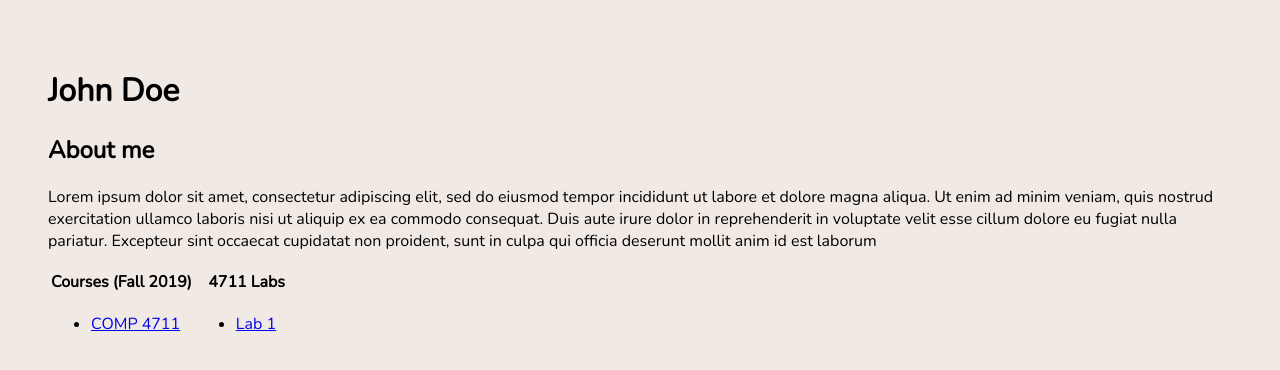
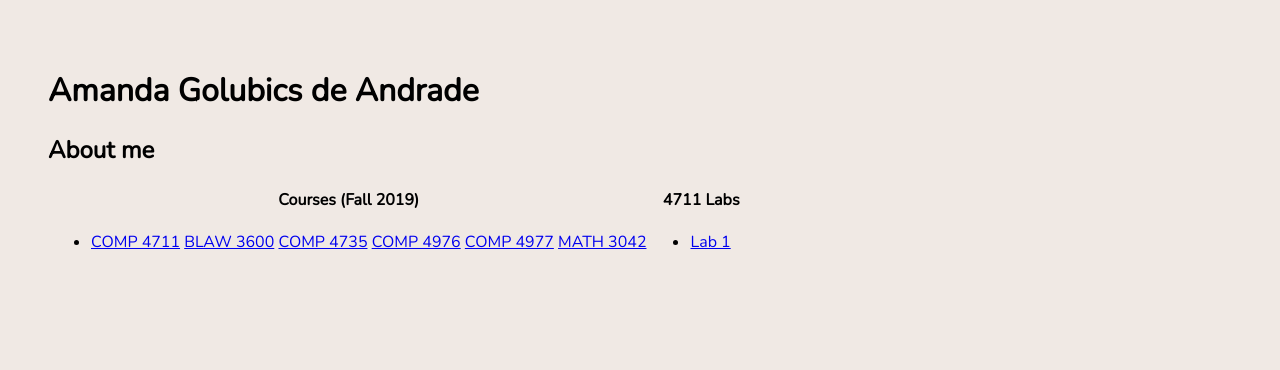
Before and after one commit to zigfrida/zigfrida.github.io, a plain HTML site: page index.html in a window 1280 px wide. Drawn offline with nearby package versions, Linux system fonts and the light colour scheme.

Commit message:
Changes to course list

```diff
--- a/index.html
+++ b/index.html
@@ -3,7 +3,7 @@
 
 <head>
     <title>
-        John Doe home page
+        Amanda Golubics
     </title>
     <link href="https://fonts.googleapis.com/css?family=Nunito&display=swap" rel="stylesheet">
     <style>
@@ -17,15 +17,11 @@
 
 <body>
     <h1>
-        John Doe
+        Amanda Golubics de Andrade
     </h1>
     <h2>About me</h2>
     <p>
-        Lorem ipsum dolor sit amet, consectetur adipiscing elit, sed do eiusmod tempor incididunt ut labore et dolore
-        magna aliqua.
-        Ut enim ad minim veniam, quis nostrud exercitation ullamco laboris nisi ut aliquip ex ea commodo consequat.
-        Duis aute irure dolor in reprehenderit in voluptate velit esse cillum dolore eu fugiat nulla pariatur.
-        Excepteur sint occaecat cupidatat non proident, sunt in culpa qui officia deserunt mollit anim id est laborum
+
     </p>
     <table>
         <tr>
@@ -37,6 +33,11 @@
                 <ul>
                     <li>
                         <a href="https://www.bcit.ca/study/outlines/20193035498">COMP 4711</a>
+                        <a href="https://www.bcit.ca/study/outlines/20193035498">BLAW 3600</a>
+                        <a href="https://www.bcit.ca/study/outlines/20193035498">COMP 4735</a>
+                        <a href="https://www.bcit.ca/study/outlines/20193035498">COMP 4976</a>
+                        <a href="https://www.bcit.ca/study/outlines/20193035498">COMP 4977</a>
+                        <a href="https://www.bcit.ca/study/outlines/math3042">MATH 3042</a>
                     </li>
                 </ul>
             </td>
```
